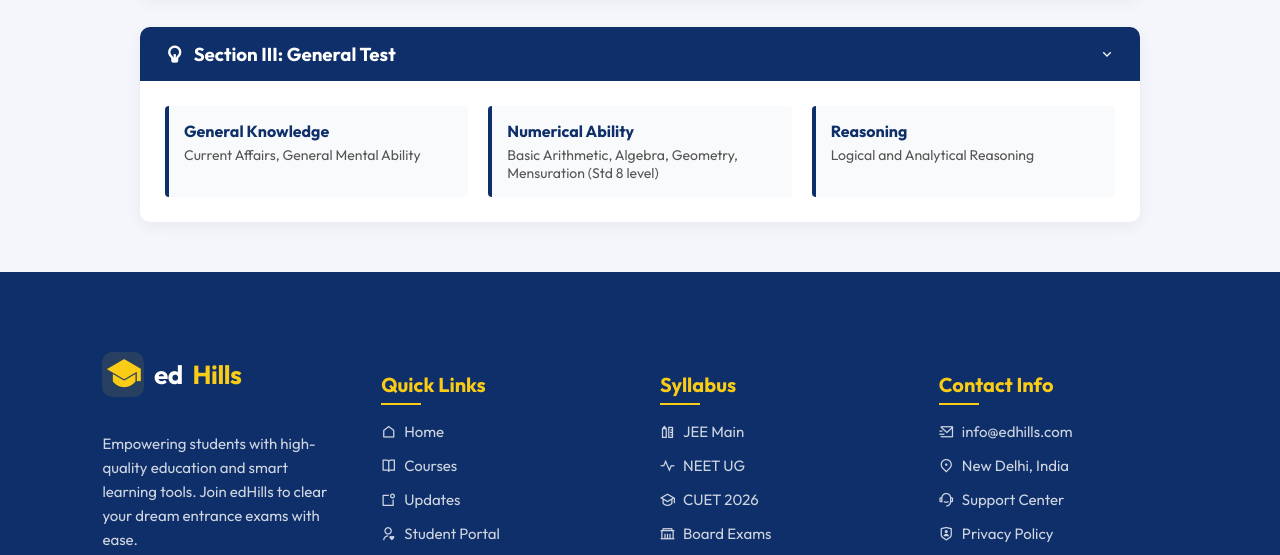
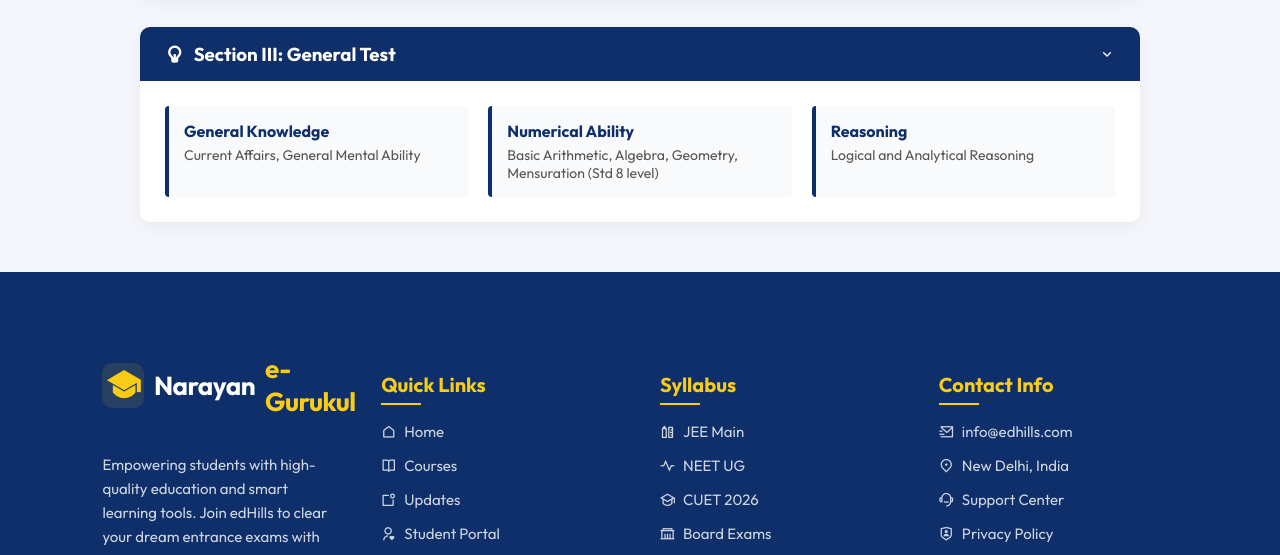
Before and after one commit to nishantsainigdds-bit/edHills---India-s-Learning-Platform, a website: page cuet-syllabus.html in a window 1280 px wide. Shown: the part 890-1445 px from the top of the page. Drawn offline with nearby package versions, Linux system fonts and the light colour scheme.

Commit message:
Update cuet-syllabus.html

```diff
--- a/cuet-syllabus.html
+++ b/cuet-syllabus.html
@@ -523,7 +523,7 @@
             <div class="footer-column">
                 <a href="index.html" class="logo" style="margin-bottom: 20px; display: inline-flex;">
                     <i class="ri-graduation-cap-fill"></i>
-                    ed<span>Hills</span>
+                    Narayan <span>e-Gurukul</span>
                 </a>
                 <p>Empowering students with high-quality education and smart learning tools. Join edHills to clear your
                     dream entrance exams with ease.</p>
```
